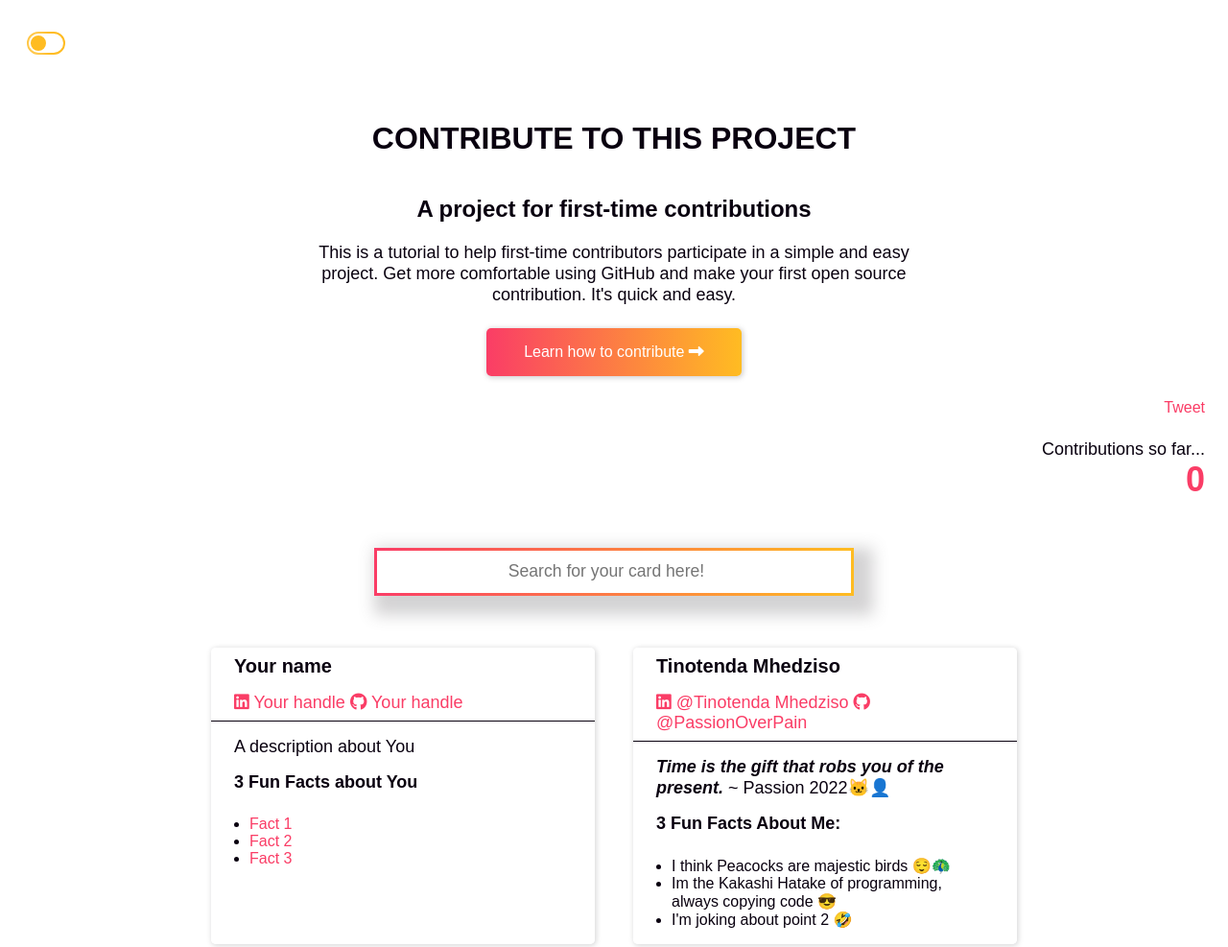
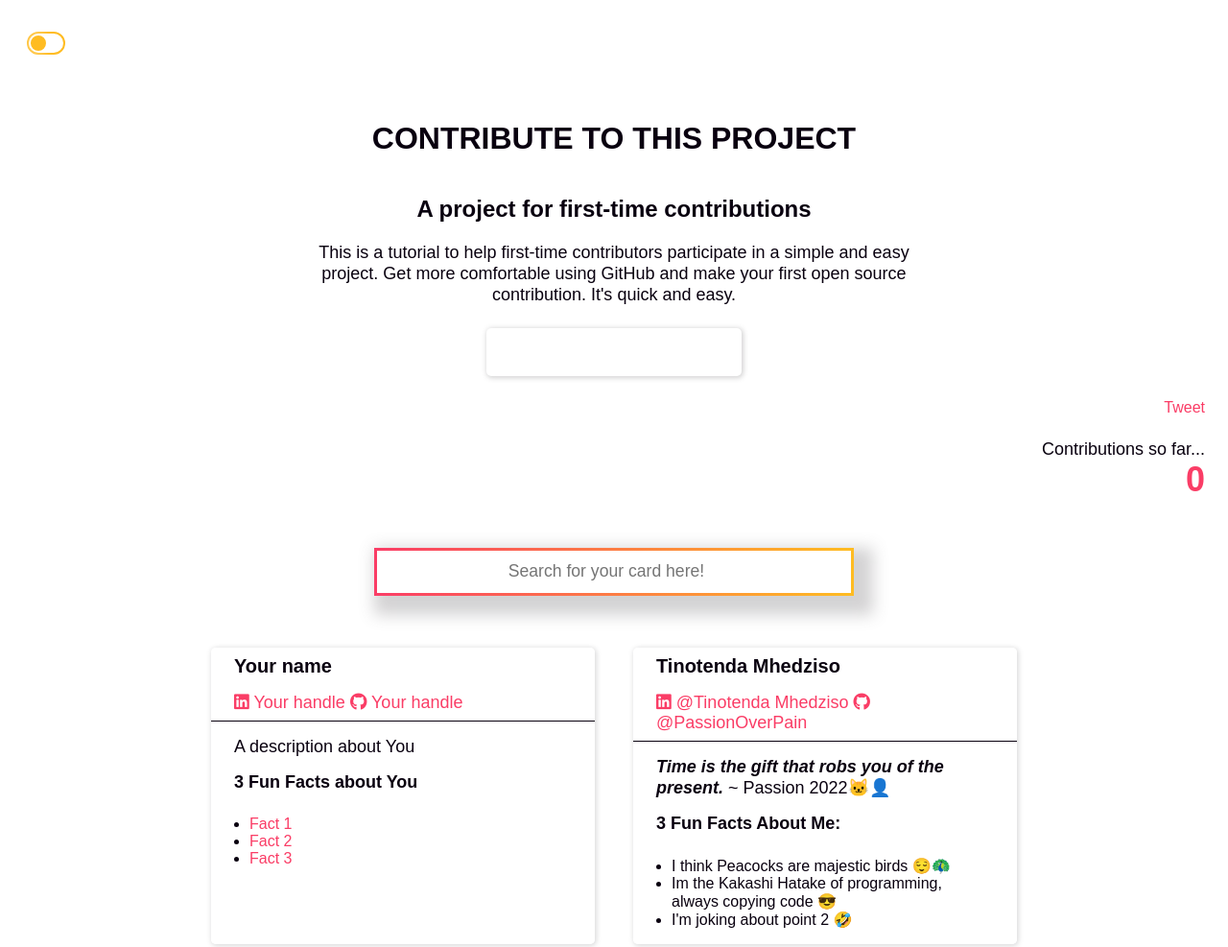
Before and after one commit to PassionOverPain/CSGitHub-Intro, a website with bundled scripts: page index.html in a window 1280 px wide. Shown: the top 987 px of the page at 96% size. Built offline with nearby package versions, Linux system fonts and the light colour scheme.

Commit message:
Random removal

```diff
--- a/assets/style.css
+++ b/assets/style.css
@@ -104,7 +104,7 @@ p {
   color: var(--white) !important;
   width: 222px;
   border-radius: 5px;
-  background: linear-gradient(90deg, var(--pink) 0%, var(--orange) 100%);
+  background: ;
   border: none;
   text-align: center;
   text-decoration: none;
```
